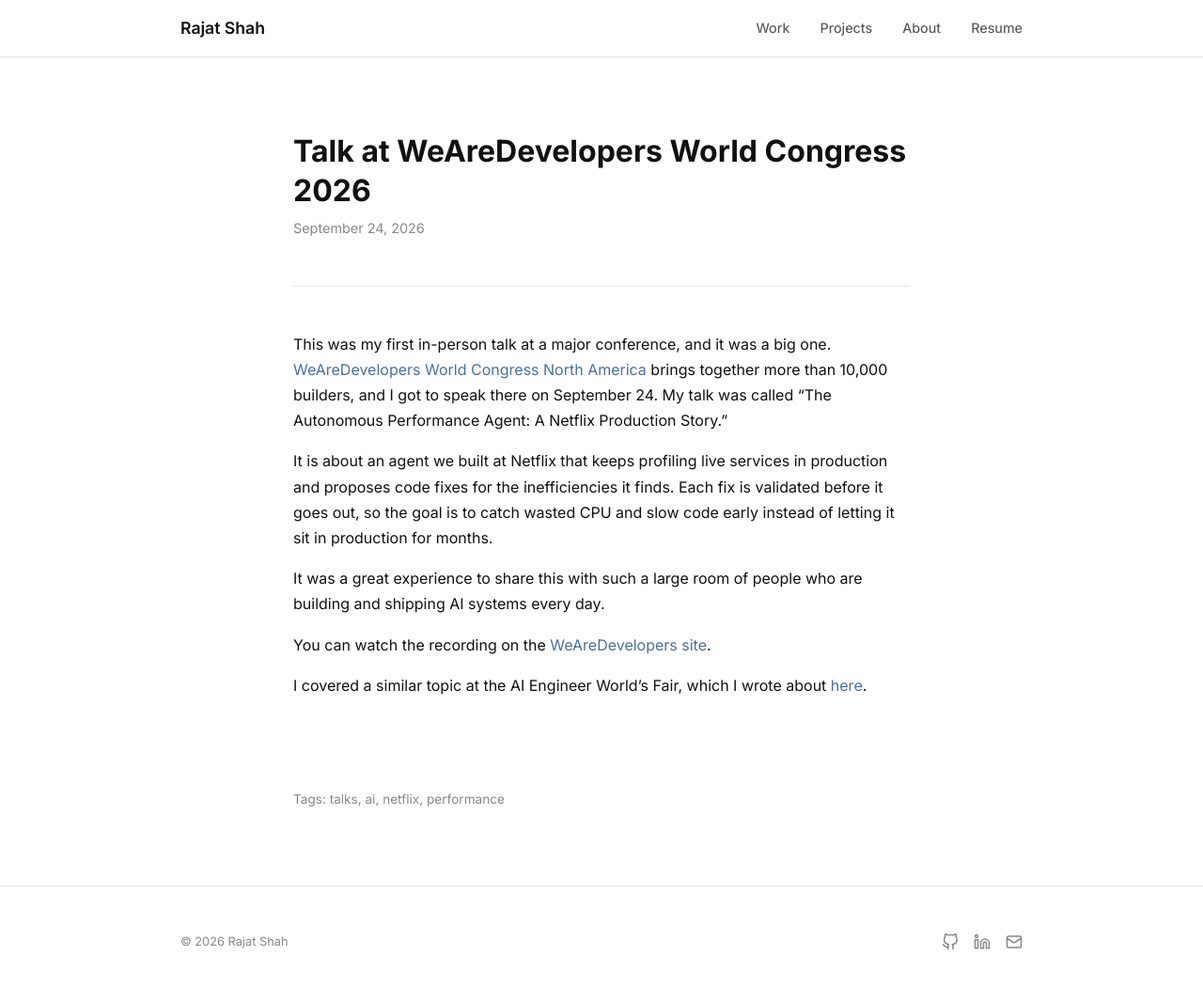
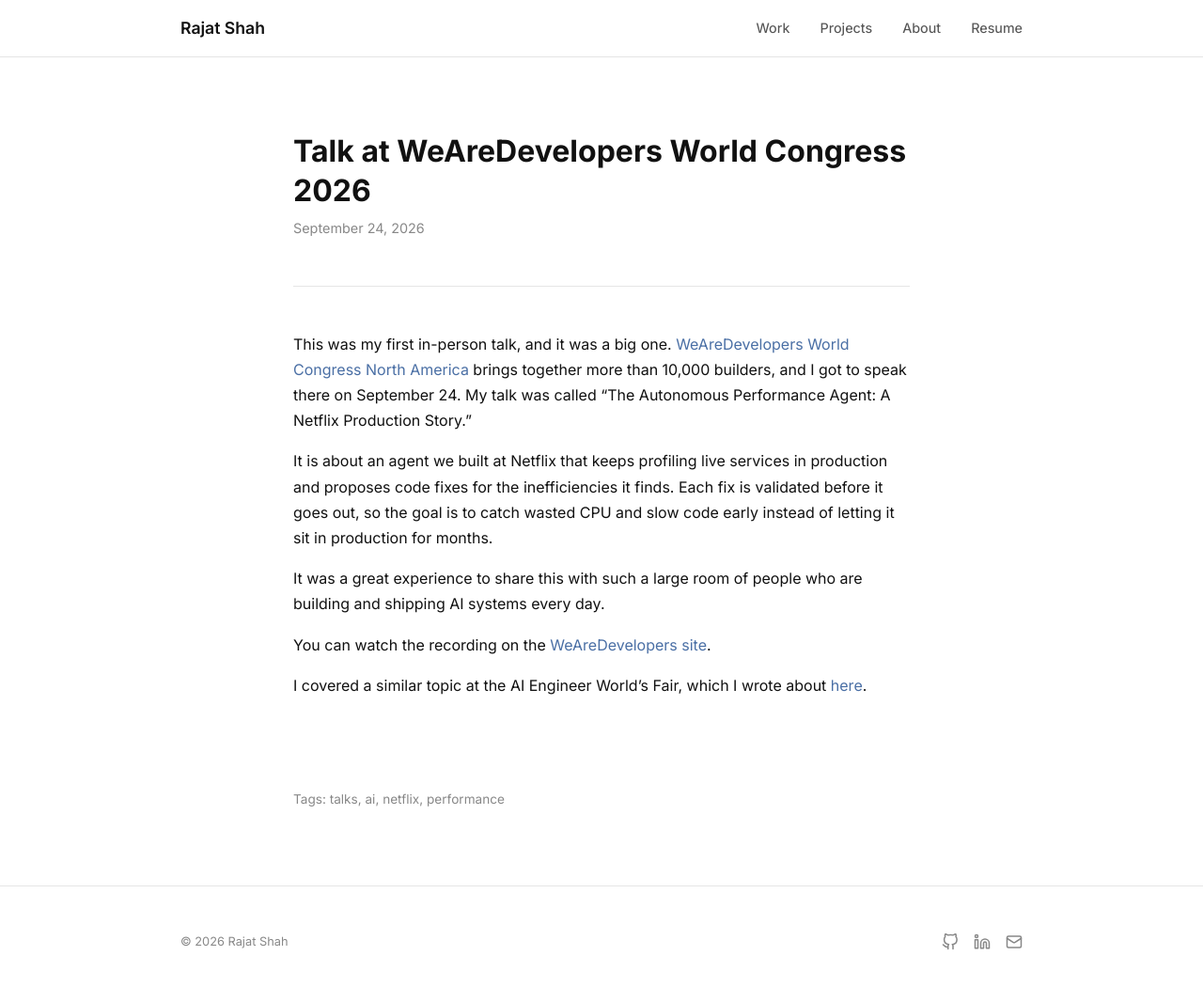
Before and after one commit to shahrajat/shahrajat.github.io, a Jekyll site: the page built from _posts/2026-09-24-wearedevelopers-autonomous-performance-agent.md, in a window 1280 px wide and 1061 px high. Shown: the top 1050 px of the window at 94% size. Built offline with Jekyll 4.4.1, drawn with Linux system fonts in a browser that asks for light colours.

Commit message:
Tweak WeAreDevelopers talk post intro

```diff
--- a/_posts/2026-09-24-wearedevelopers-autonomous-performance-agent.md
+++ b/_posts/2026-09-24-wearedevelopers-autonomous-performance-agent.md
@@ -9,7 +9,7 @@
 published: true
 ---
 
-This was my first in-person talk at a major conference, and it was a big one. [WeAreDevelopers World Congress North America](https://www.wearedevelopers.com/world-congress-north-america) brings together more than 10,000 builders, and I got to speak there on September 24. My talk was called "The Autonomous Performance Agent: A Netflix Production Story."
+This was my first in-person talk, and it was a big one. [WeAreDevelopers World Congress North America](https://www.wearedevelopers.com/world-congress-north-america) brings together more than 10,000 builders, and I got to speak there on September 24. My talk was called "The Autonomous Performance Agent: A Netflix Production Story."
 
 It is about an agent we built at Netflix that keeps profiling live services in production and proposes code fixes for the inefficiencies it finds. Each fix is validated before it goes out, so the goal is to catch wasted CPU and slow code early instead of letting it sit in production for months.
 
```
